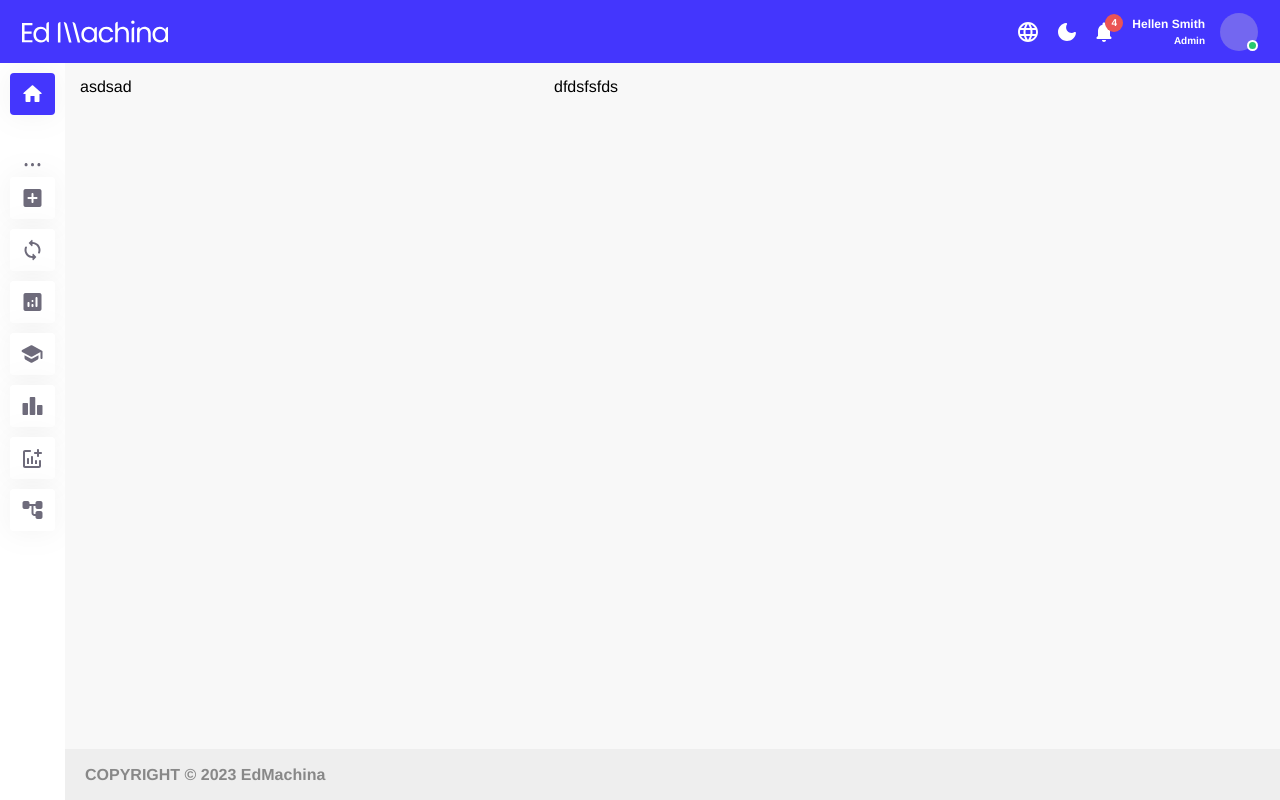
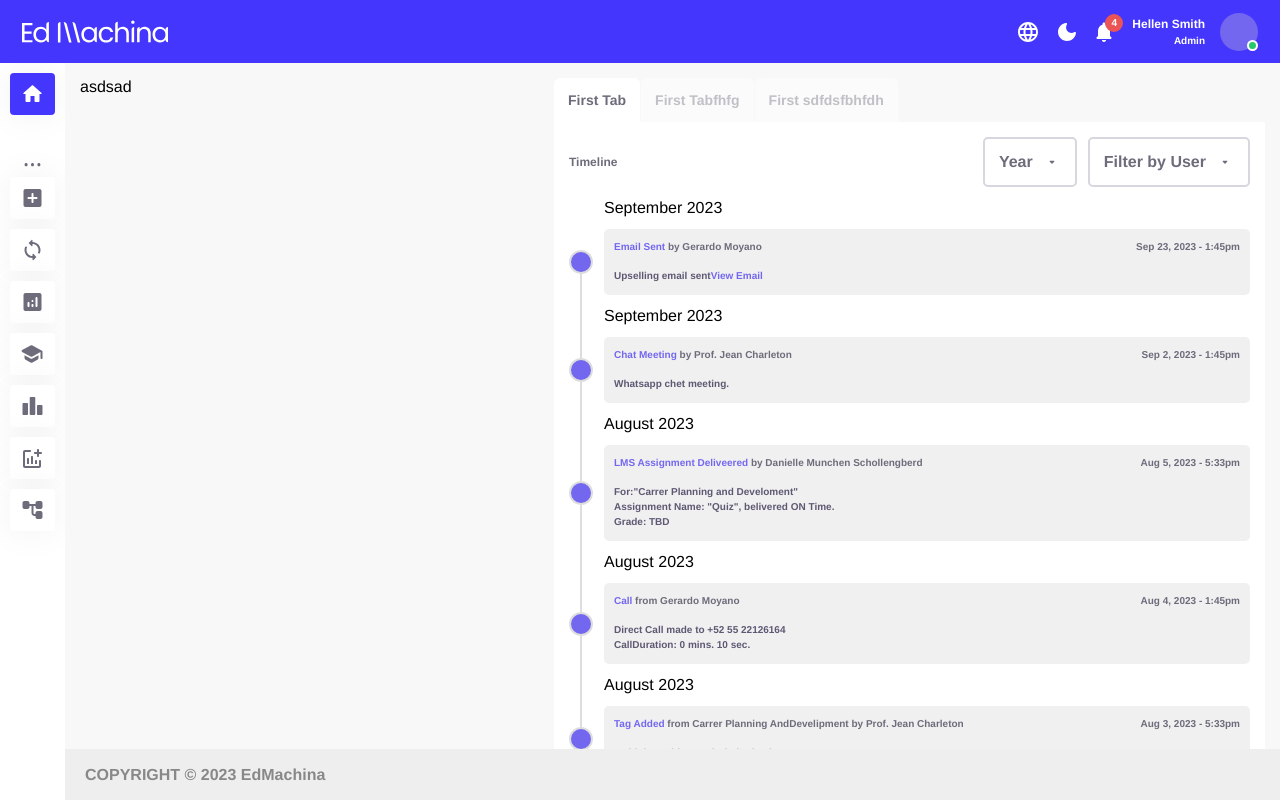
Before and after one commit to fenrirdev234/interface-test-vue, a Vue app: page / in a window 1280 px wide. Built offline with nearby package versions, Linux system fonts and the light colour scheme.

Commit message:
advance TimeLine and structure the home

```diff
--- /dev/null
+++ b/src/components/ui/Timelime.vue/TimeLineCard.vue
@@ -0,0 +1,56 @@
+<template>
+  <div class="timeline__card">
+    <div class="timeline__name">
+      <h5>
+        <span class="timeline__title">{{ props.title }} </span>
+        <span v-if="props.from"> from {{ props.from }} </span>
+        <span v-if="props.autor"> by {{ props.autor }} </span>
+      </h5>
+      <p>
+        {{ props.date }}
+      </p>
+    </div>
+    <div v-if="props.message" class="timeline__message">
+      <span>
+        {{ props.message }}
+      </span>
+      <a v-if="props.link && props.link.length > 0"> View Email</a>
+    </div>
+  </div>
+</template>
+
+<script setup lang="ts">
+import type ITimelineCard from '../../../interfaces/ITimeline'
+const props = defineProps<ITimelineCard>()
+</script>
+
+<style scoped lang="scss">
+.timeline__card {
+  width: 100%;
+  background-color: $gray-8;
+  border-radius: 5px;
+  padding: 12px 10px;
+  font-size: 10px;
+  font-weight: 700;
+}
+
+.timeline__title {
+  color: $violet-2;
+}
+.timeline__name {
+  color: $gray-1;
+  display: flex;
+  justify-content: space-between;
+}
+.timeline__message {
+  color: $gray-2;
+  padding-top: 16px;
+  display: flex;
+  white-space: pre-line;
+  line-height: 15px;
+}
+
+.timeline__message a {
+  color: $violet-2;
+}
+</style>
--- /dev/null
+++ b/src/components/ui/Timelime.vue/TimelineActivity.vue
@@ -0,0 +1,201 @@
+<template>
+  <div>
+    <header class="header-timeline">
+      <h4 class="header-timeline__title">Timeline</h4>
+      <div class="timeline__filter">
+        <DropdownVueVue
+          :title="filterTimeline.filter.years.title"
+          :data="filterTimeline.filter.years.data"
+          @change-selected="filterTime($event)"
+        />
+        <DropdownVueVue
+          :title="filterTimeline.filter.users.title"
+          :data="filterTimeline.filter.users.data"
+          @change-selected="filterUser($event)"
+        />
+      </div>
+    </header>
+    <section class="timeline__content">
+      <TimelineContent :data="filterTimeline.data" />
+    </section>
+  </div>
+</template>
+
+<script setup lang="ts">
+import DropdownVueVue from '../Dropdown/DropdownVue.vue'
+import TimelineContent from './TimelineContent.vue'
+const filterTimeline = {
+  data: [
+    {
+      autor: 'Gerardo Moyano',
+      type: 'email',
+      title: 'Email Sent',
+      message: 'Upselling email sent',
+      link: 'View Email',
+      from: '',
+      time: {
+        date: 'Sep 23, 2023 - 1:45pm',
+        month: 'September',
+        year: '2023'
+      }
+    },
+    {
+      autor: 'Prof. Jean Charleton',
+      type: 'chat',
+      title: 'Chat Meeting',
+      message: 'Whatsapp chet meeting.',
+      link: '',
+      from: '',
+      time: {
+        date: 'Sep 2, 2023 - 1:45pm',
+        month: 'September',
+        year: '2023'
+      }
+    },
+    {
+      autor: 'Danielle Munchen Schollengberd',
+      type: 'academy',
+      title: 'LMS Assignment Deliveered',
+      message:
+        ' For:"Carrer Planning and Develoment" \nAssignment Name: "Quiz",  belivered ON Time.\n Grade: TBD',
+      link: '',
+      from: '',
+      time: {
+        date: 'Aug 5, 2023 - 5:33pm',
+        month: 'August',
+        year: '2023'
+      }
+    },
+    {
+      autor: '',
+      type: 'call',
+      title: 'Call',
+      message: 'Direct Call made to +52 55 22126164 \nCallDuration: 0 mins. 10 sec.',
+      link: '',
+      from: 'Gerardo Moyano',
+      time: {
+        date: 'Aug 4, 2023 - 1:45pm',
+        month: 'August',
+        year: '2023'
+      }
+    },
+    {
+      autor: 'Prof. Jean Charleton',
+      type: 'tag',
+      title: 'Tag Added',
+      message: 'Multiple Problems Injuried, Check, Late',
+      link: '',
+      from: 'Carrer Planning AndDevelipment',
+      time: {
+        date: 'Aug 3, 2023 - 5:33pm',
+        month: 'August',
+        year: '2023'
+      }
+    },
+    {
+      autor: 'Gerardo Moyano',
+      type: 'tag',
+      title: 'Tag Added',
+      message: 'Inactive,Control, Schorllarship',
+      link: '',
+      from: '',
+      time: {
+        date: 'Aug 2, 2023 - 1:45pm',
+        month: 'August',
+        year: '2023'
+      }
+    },
+    {
+      autor: 'Prof. Jean Charleton',
+      type: 'email',
+      title: 'Email Sent',
+      message: 'Upselling email sent',
+      link: 'View Email',
+      from: '',
+      time: {
+        date: 'Aug 2, 2023 - 1:45pm',
+        month: 'August',
+        year: '2023'
+      }
+    },
+    {
+      autor: '',
+      type: 'call',
+      title: 'Chat Meeting',
+      message: 'Direct Call made to +52 55 22126164 \nCallDuration: 1 mins. 22 sec.',
+      link: '',
+      from: 'Gerardo Moyano',
+      time: {
+        date: 'Jul 12, 2023 - 1:45pm',
+        month: 'July',
+        year: '2023'
+      }
+    },
+    {
+      autor: '',
+      type: 'call',
+      title: 'Chat Meeting',
+      message: 'Direct Call made to +52 55 22126164 \nCallDuration: 2 mins. 22 sec.',
+      link: '',
+      from: 'Gerardo Moyano',
+      time: {
+        date: 'Jul 12, 2023 - 1:45pm',
+        month: 'July',
+        year: '2023'
+      }
+    },
+    {
+      autor: 'Gerardo Moyano',
+      type: 'email',
+      title: 'Initial Contact',
+      message: 'Wellcome email sent.',
+      link: 'View Email',
+      from: '',
+      time: {
+        date: 'June 11, 2023 - 1:45pm',
+        month: 'June',
+        year: '2023'
+      }
+    }
+  ],
+
+  filter: {
+    years: {
+      title: 'Year',
+      data: ['2023', '2022', '2021', '2020']
+    },
+    users: {
+      title: 'Filter by User',
+      data: ['Gerardo Moyano', 'Prof. Jean Charleton', 'Danielle Munchen Schollengberd', 'other']
+    }
+  }
+}
+
+const filterTime = (value: string) => {
+  console.log(value)
+}
+const filterUser = (value: string) => {
+  console.log(value)
+}
+</script>
+
+<style scoped lang="scss">
+.header-timeline {
+  display: flex;
+  justify-content: space-between;
+  align-items: center;
+}
+.timeline__filter {
+  display: flex;
+  gap: 11px;
+}
+.header-timeline__title {
+  color: $gray-1;
+  font-weight: 600;
+  font-size: 12px;
+}
+
+.timeline__content {
+  width: 100%;
+}
+</style>
--- /dev/null
+++ b/src/components/ui/Timelime.vue/TimelineContent.vue
@@ -0,0 +1,98 @@
+<template>
+  <div class="timeline__container" v-for="(card_item, index) in props.data" :key="index">
+    <div class="timeline-item-icon__content">
+      <div :class="{ 'timeline-item-icon__line': index > 0 }" />
+    </div>
+    <p class="timeline__month">{{ card_item.time?.month }} {{ card_item.time?.year }}</p>
+    <div class="timeline-item-icon__content">
+      <div v-if="index > 0" class="timeline-item-icon__line--top" />
+      <div class="timeline-item-icon"></div>
+      <div v-if="index < props.data.length - 1" class="timeline-item-icon__line--bottom" />
+    </div>
+    <div class="timeline__item">
+      <TimeLineCard
+        :title="card_item.title"
+        :from="card_item.from"
+        :autor="card_item.autor"
+        :time="card_item.time"
+        :message="card_item.message"
+        :link="card_item.link"
+        :date="card_item.time?.date"
+      />
+    </div>
+  </div>
+</template>
+
+<script setup lang="ts">
+import type ITimeline from '../../../interfaces/ITimeline'
+
+import TimeLineCard from './TimeLineCard.vue'
+
+const props = defineProps({
+  data: { type: Array<ITimeline>, default: [] }
+})
+</script>
+
+<style scoped lang="scss">
+.timeline__container {
+  width: 100%;
+  display: grid;
+  grid-template-columns: 35px 1fr;
+  grid-template-rows: 1fr;
+  grid-template-areas: 'side main';
+}
+
+.timeline__item {
+  grid-area: 'main';
+  width: 100%;
+  display: flex;
+  flex-direction: column;
+  gap: 5px;
+}
+.timeline__month {
+  grid-area: 'main';
+  width: 100%;
+  padding-top: 12px;
+  padding-bottom: 12px;
+}
+.timeline-item-icon__line {
+  width: 2px;
+  height: 100%;
+  background-color: $gray-5;
+  justify-content: center;
+}
+.timeline-item-icon__line--top {
+  width: 2px;
+  height: 50%;
+  top: 0;
+  background-color: $gray-5;
+  position: absolute;
+}
+.timeline-item-icon__line--bottom {
+  width: 2px;
+  height: 50%;
+  background-color: $gray-5;
+  position: absolute;
+
+  bottom: 0;
+}
+
+.timeline-item-icon__content {
+  position: relative;
+  grid-area: 'side';
+  display: flex;
+  align-items: center;
+  width: 24px;
+  justify-content: center;
+}
+
+.timeline-item-icon {
+  border: 2px solid;
+  border-color: $gray-5;
+  border-radius: 50%;
+  width: 24px;
+  height: 24px;
+  background-color: $violet-2;
+  z-index: 1;
+}
+</style>
--- /dev/null
+++ b/src/interfaces/ITimeline.ts
@@ -0,0 +1,22 @@
+export default interface ITimeline {
+  autor?: string
+  type?: string
+  title?: string
+  message?: string
+  link?: string
+  from?: string
+  time?: {
+    date?: string
+    month?: string
+    year?: string
+  }
+}
+export default interface ITimelineCard {
+  autor?: string
+  type?: string
+  title?: string
+  message?: string
+  link?: string
+  from?: string
+  date?: string
+}
--- a/src/views/HomeView.vue
+++ b/src/views/HomeView.vue
@@ -1,4 +1,7 @@
 <script setup lang="ts">
+import TabsVue from '@/components/ui/Tab/TabsVue.vue'
+import TabVue from '@/components/ui/Tab/TabVue.vue'
+import TimelineActivity from '@/components/ui/Timelime.vue/TimelineActivity.vue'
 import GeneralLayout from '@/layout/GeneralLayout.vue'
 </script>
 
@@ -7,7 +10,15 @@ import GeneralLayout from '@/layout/GeneralLayout.vue'
     <section class="container-home">
       <div class="grid-home">
         <aside class="side-home">asdsad</aside>
-        <section class="section-home">dfdsfsfds</section>
+        <section class="section-home">
+          <TabsVue>
+            <TabVue title="First Tab">
+              <TimelineActivity />
+            </TabVue>
+            <TabVue title="First Tabfhfg">jgjgj </TabVue>
+            <TabVue title="First sdfdsfbhfdh">hkhkh </TabVue>
+          </TabsVue>
+        </section>
       </div>
     </section>
   </GeneralLayout>
```
